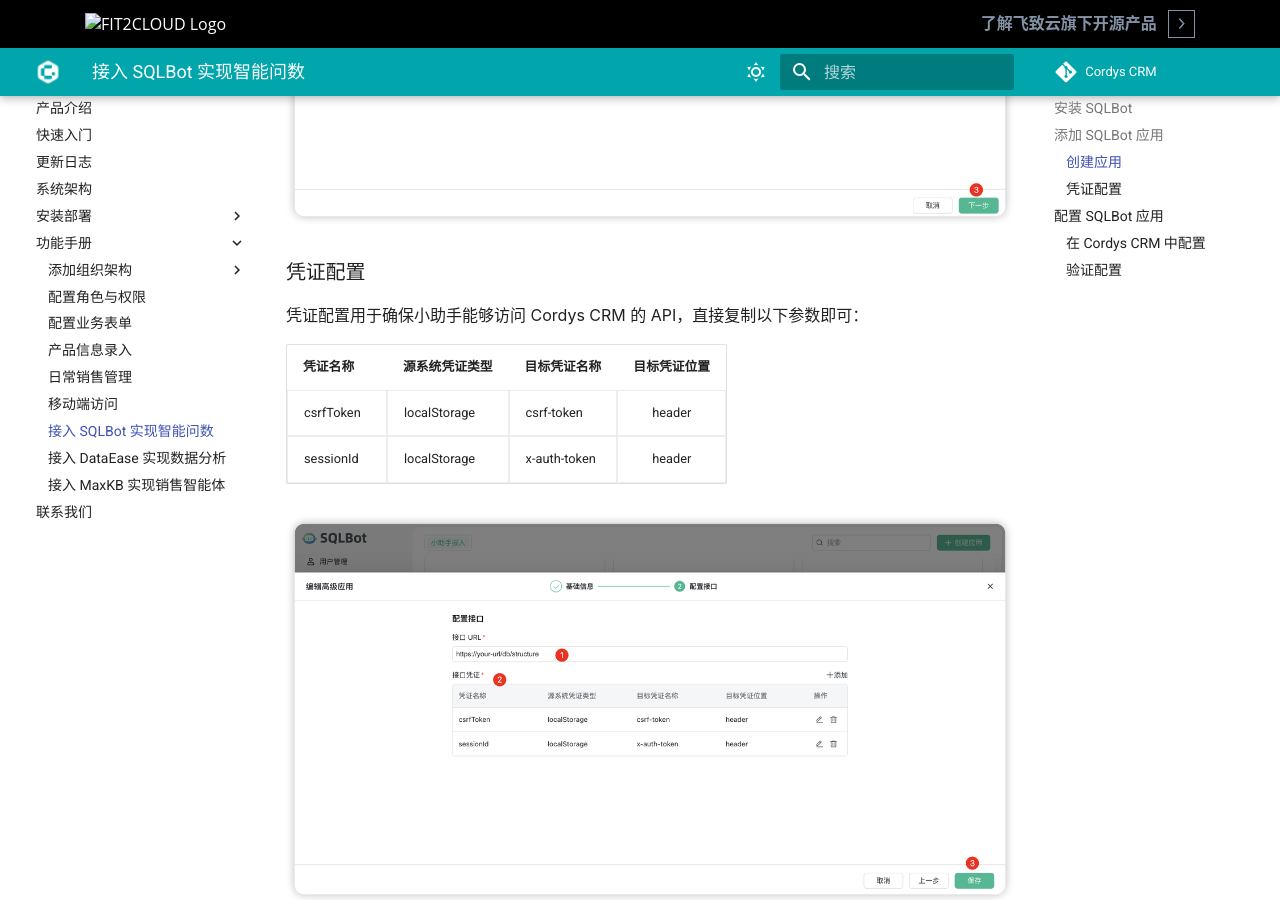
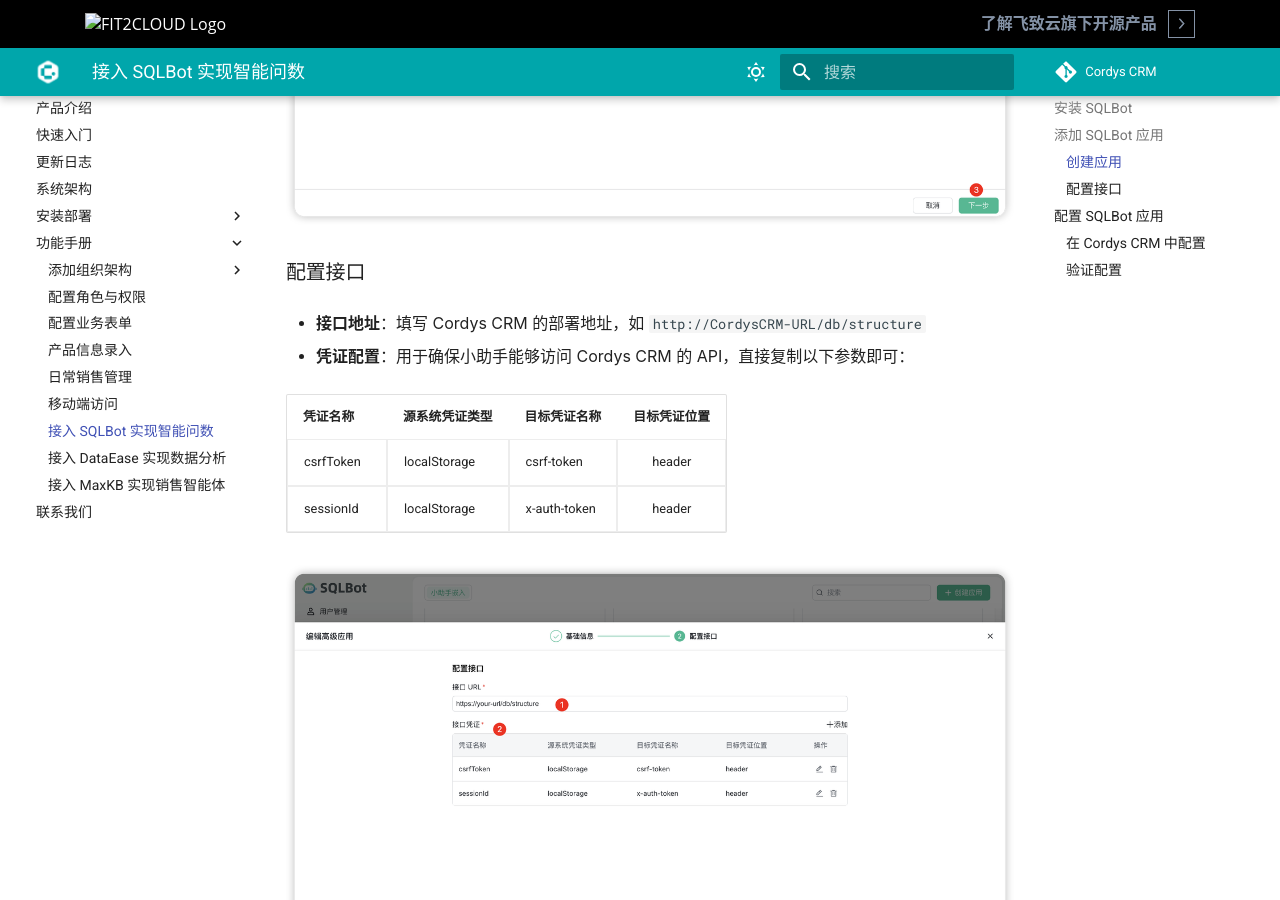
Before and after one commit to xinxin11/CordysCRM, an MkDocs documentation site: the page built from docs/manual/user_manual/sqlbot.md, in a window 1280 px wide and 900 px high, scrolled down 818 px. Built offline with MkDocs 1.6.1 and Material for MkDocs 9.7.7, drawn with Linux system fonts in a browser that asks for light colours; comment, search, counter and statistics services are not loaded; the version menu is left out.

Commit message:
docs: update sqlbot.md to clarify credential configuration section

```diff
--- a/docs/manual/user_manual/sqlbot.md
+++ b/docs/manual/user_manual/sqlbot.md
@@ -18,9 +18,11 @@
 
 ![创建 SQLBot 应用](../img/user_manual/sqlbot-create-app.png)
 
-### 凭证配置
+### 配置接口
 
-凭证配置用于确保小助手能够访问 Cordys CRM 的 API，直接复制以下参数即可：
+- **接口地址**：填写 Cordys CRM 的部署地址，如 `http://CordysCRM-URL/db/structure`
+
+- **凭证配置**：用于确保小助手能够访问 Cordys CRM 的 API，直接复制以下参数即可：
 
 | 凭证名称 | 源系统凭证类型 | 目标凭证名称 | 目标凭证位置 |
 |---------|---------------|-------------|:-----------:|
```
